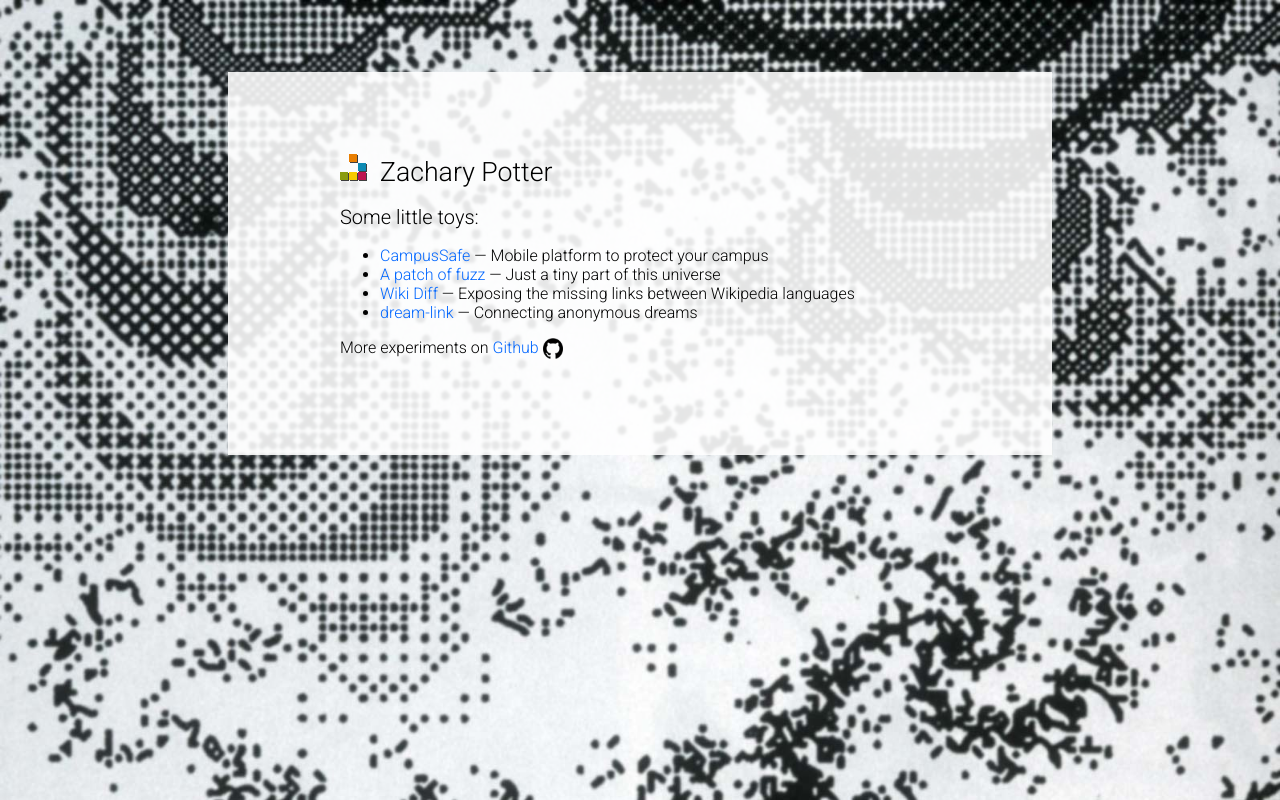
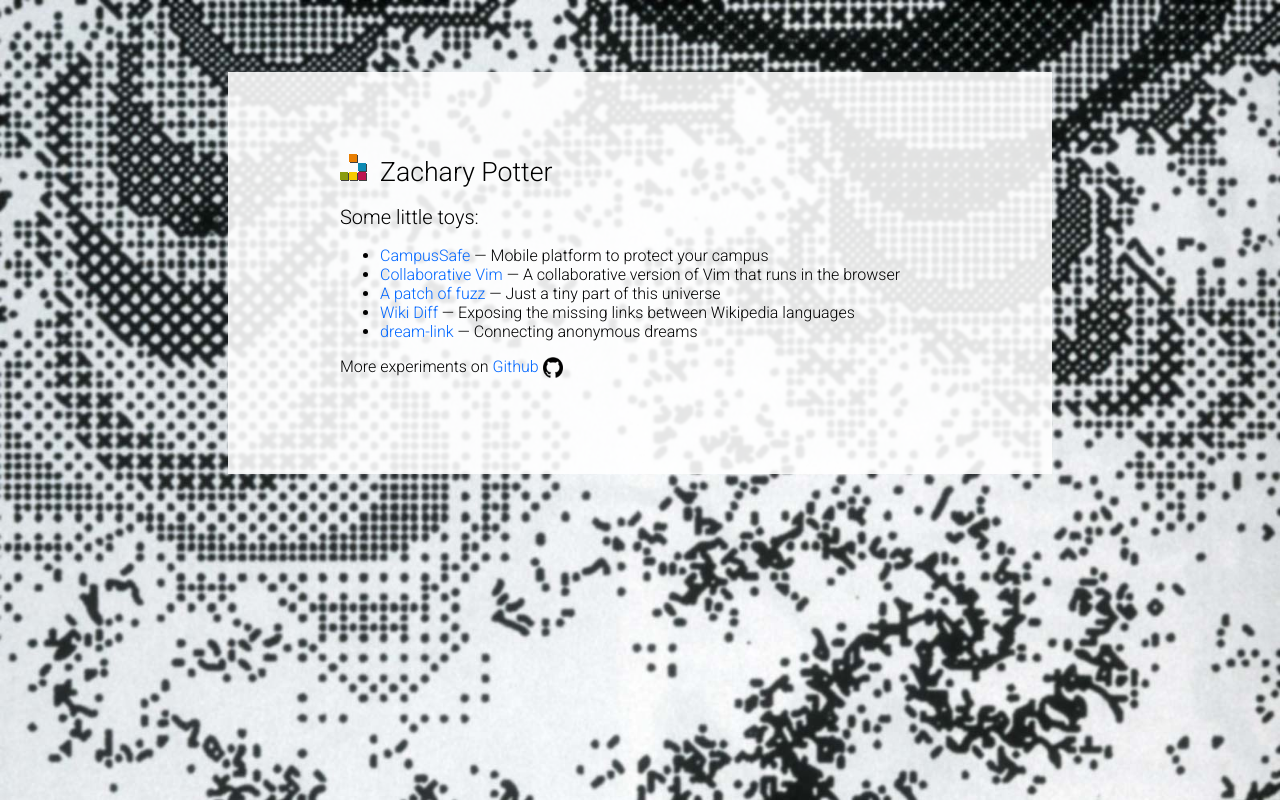
Before and after one commit to zspotter/zspotter.github.io, a plain HTML site: page index.html in a window 1280 px wide. Drawn offline with Linux system fonts and the light colour scheme.

Commit message:
Update projects

```diff
--- a/index.html
+++ b/index.html
@@ -3,6 +3,7 @@
 <head>
     <link href="styles.css" rel="stylesheet" type="text/css">
     <link rel="icon" type="image/png" href="favicon.png">
+    <meta property="og:image" content="http://zspotter.me/bg.jpg">
 
     <title>Zachary Potter</title>
 
@@ -13,6 +14,7 @@
 
     <ul>
         <li><a href="http://CampusSafeApp.com">CampusSafe</a> &mdash; Mobile platform to protect your campus</li>
+        <li><a href="https://github.com/GoogleChrome/collab-vim">Collaborative Vim</a> &mdash; A collaborative version of Vim that runs in the browser</li>
         <li><a href="/dia/fuzz">A patch of fuzz</a> &mdash; Just a tiny part of this universe</li>
         <li><a href="/dia/difi">Wiki Diff</a> &mdash; Exposing the missing links between Wikipedia languages</li>
         <li><a href="http://dream-link.appspot.com">dream-link</a> &mdash; Connecting anonymous dreams</li>
```
Lines whose indentation alone changed are shown as unchanged.
